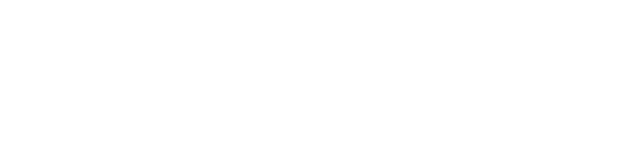
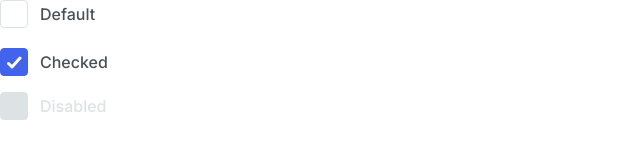
Before and after one commit to js-tasks-ru/htmlcss-20220519_kuzzzzzina, a website: page 07-lection5/01-checkbox/index.html in a window 1280 px wide. Shown: the whole page, without its empty margins (0-640 px from the left). Drawn offline with Linux system fonts and the light colour scheme.

Commit message:
checkbox

```diff
--- a/07-lection5/01-checkbox/checkbox.css
+++ b/07-lection5/01-checkbox/checkbox.css
@@ -0,0 +1,73 @@
+.checkbox__group {
+    display: flex;
+    flex-direction: column;
+    gap: 16px;
+}
+
+.checkbox {
+    position: relative;
+}
+
+.checkbox__input {
+    position: absolute;
+    clip: rect(0,0,0,0);
+}
+
+.checkbox__state {
+    cursor: pointer;
+    display: inline-flex;
+    align-items: center;
+    gap: 12px;
+}
+
+.checkbox__control {
+    box-sizing: border-box;
+    background: var(--white);
+    border: 1px solid var(--grey-2);
+    border-radius: 4px;
+    width: 28px;
+    height: 28px;
+    display: flex;
+    align-items: center;
+    justify-content: center;
+}
+
+.checkbox__icon {
+    display: none;
+}
+
+.checkbox__title {
+    font-family: 'Inter';
+    font-style: normal;
+    font-weight: 400;
+    font-size: 16px;
+    line-height: 24px;
+    color: var(--grey-4);
+}
+
+.checkbox__input:checked ~ .checkbox__state
+.checkbox__control {
+    background: var(--blue-1);
+    border-color: var(--blue-1);
+}
+
+.checkbox__input:checked ~ .checkbox__state
+.checkbox__icon {
+    display: block;
+}
+
+.checkbox__input:focus ~ .checkbox__state
+.checkbox__title {
+    text-decoration: underline;
+}
+
+.checkbox__input:disabled ~ .checkbox__state
+.checkbox__control {
+    background: var(--grey-2);
+    border-color: var(--grey-2);
+  }
+
+  .checkbox__input:disabled ~ .checkbox__state
+  .checkbox__title {
+    color: var(--grey-2);
+  }
--- a/07-lection5/01-checkbox/index.html
+++ b/07-lection5/01-checkbox/index.html
@@ -6,6 +6,40 @@
         <link rel="stylesheet" href="./checkbox.css">
     </head>
     <body>
-
+        <div class="checkbox__group">
+            <label class="checkbox">
+                <input type="checkbox" class="checkbox__input">
+                <div class="checkbox__state">
+                    <div class="checkbox__control">
+                        <svg class="checkbox__icon" width="15" height="13" viewBox="0 0 15 13" fill="none" xmlns="http://www.w3.org/2000/svg">
+                            <path d="M1.5 7.5L5 11L13 2" stroke="white" stroke-width="3" stroke-linecap="round" stroke-linejoin="round"/>
+                        </svg>
+                    </div>
+                    <div class="checkbox__title">Default</div>
+                </div>
+            </label>
+            <label class="checkbox">
+                <input type="checkbox" class="checkbox__input" checked>
+                <div class="checkbox__state">
+                    <div class="checkbox__control">
+                        <svg class="checkbox__icon" width="15" height="13" viewBox="0 0 15 13" fill="none" xmlns="http://www.w3.org/2000/svg">
+                            <path d="M1.5 7.5L5 11L13 2" stroke="white" stroke-width="3" stroke-linecap="round" stroke-linejoin="round"/>
+                        </svg>
+                    </div>
+                    <div class="checkbox__title">Checked</div>
+                </div>
+            </label>
+            <label class="checkbox">
+                <input type="checkbox" class="checkbox__input" disabled>
+                <div class="checkbox__state">
+                    <div class="checkbox__control">
+                        <svg class="checkbox__icon" width="15" height="13" viewBox="0 0 15 13" fill="none" xmlns="http://www.w3.org/2000/svg">
+                            <path d="M1.5 7.5L5 11L13 2" stroke="white" stroke-width="3" stroke-linecap="round" stroke-linejoin="round"/>
+                        </svg>
+                    </div>
+                    <div class="checkbox__title">Disabled</div>
+                </div>
+            </label>
+        </div>
     </body>
 </html>
```
